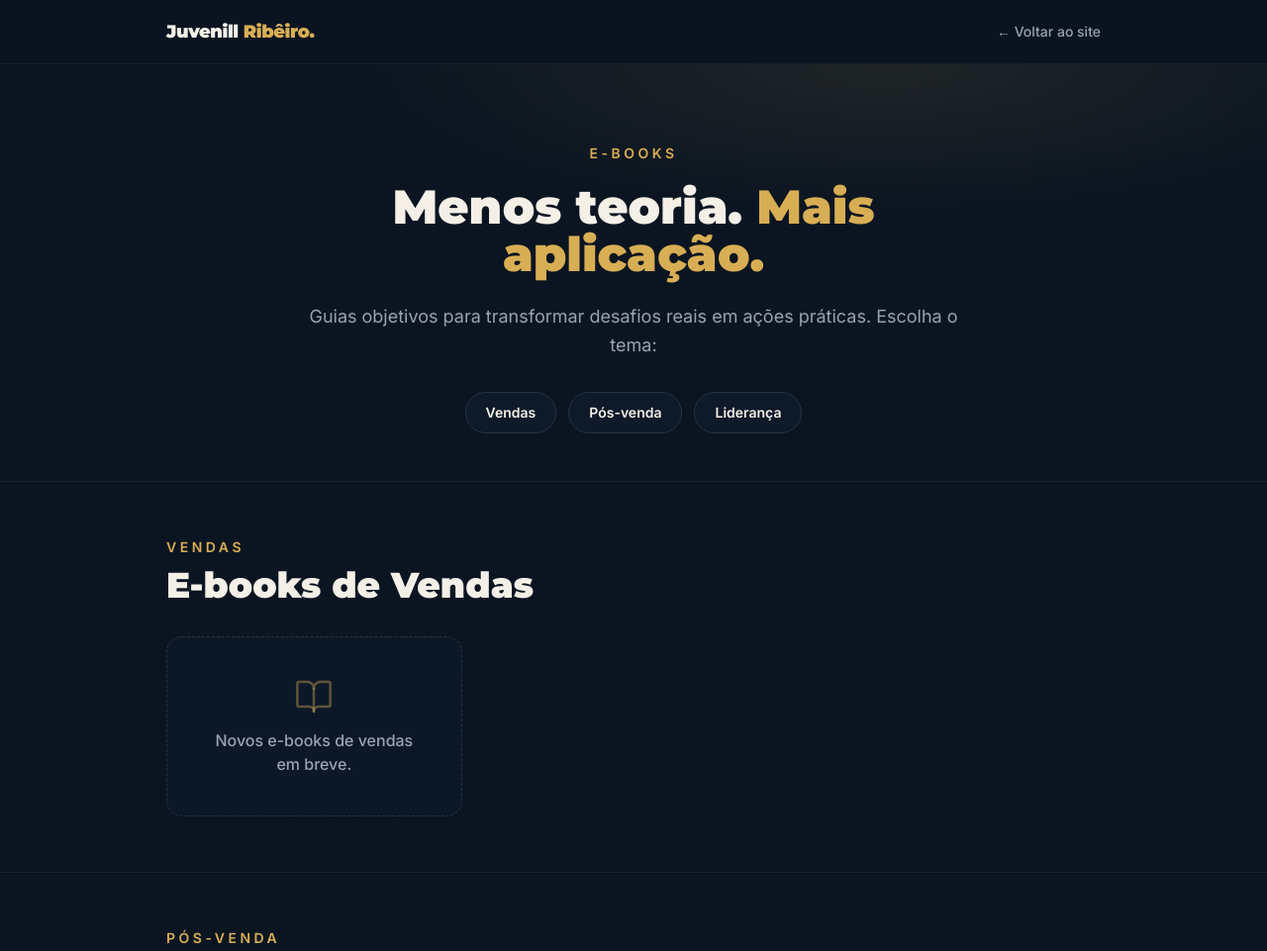
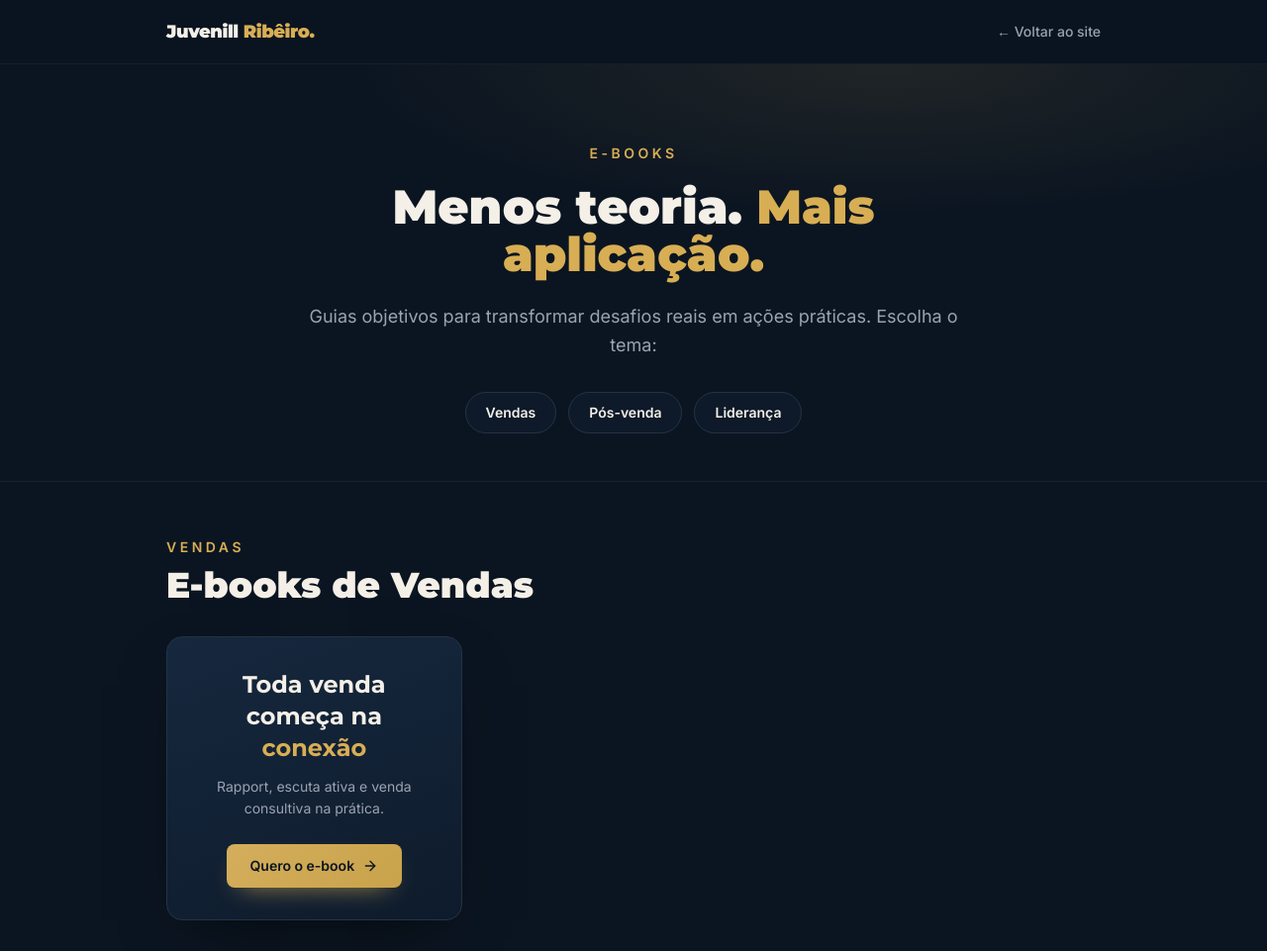
Before and after one commit to juvenilsrj-hue/site-juvenil, a plain HTML site: page ebook/index.html in a window 1280 px wide. Shown: the top 961 px of the page at 99% size. Drawn offline with nearby package versions, Linux system fonts and the light colour scheme.

Commit message:
E-books: adiciona e-book de Vendas (Toda venda comeca na conexao, link L)

```diff
--- a/ebook/index.html
+++ b/ebook/index.html
@@ -50,9 +50,13 @@
       <p class="text-brand text-sm font-semibold tracking-[0.25em] uppercase mb-2">Vendas</p>
       <h2 class="font-display font-black text-3xl md:text-4xl leading-tight mb-8">E-books de Vendas</h2>
       <div class="grid sm:grid-cols-2 lg:grid-cols-3 gap-6">
-        <article class="flex flex-col items-center justify-center text-center bg-card/30 border border-dashed border-border rounded-2xl p-10 text-muted-foreground">
-          <svg xmlns="http://www.w3.org/2000/svg" viewBox="0 0 24 24" fill="none" stroke="currentColor" stroke-width="1.5" stroke-linecap="round" stroke-linejoin="round" class="w-10 h-10 text-brand/40 mb-3" aria-hidden="true"><path d="M12 7v14"></path><path d="M3 18a1 1 0 0 1-1-1V4a1 1 0 0 1 1-1h5a4 4 0 0 1 4 4 4 4 0 0 1 4-4h5a1 1 0 0 1 1 1v13a1 1 0 0 1-1 1h-6a3 3 0 0 0-3 3 3 3 0 0 0-3-3z"></path></svg>
-          <p class="font-medium">Novos e-books de vendas em breve.</p>
+        <!-- E-BOOK: Toda venda começa na conexão -->
+        <article class="flex flex-col text-center bg-card-gradient border border-border rounded-2xl shadow-card-soft p-8 hover:border-brand/40 transition-colors">
+          <div class="flex-1 flex flex-col">
+            <h3 class="font-display font-bold text-xl md:text-2xl mb-3 leading-snug">Toda venda começa na <span class="text-brand">conexão</span></h3>
+            <p class="text-muted-foreground text-sm leading-relaxed">Rapport, escuta ativa e venda consultiva na prática.</p>
+          </div>
+          <a href="https://go.hotmart.com/L106379050J?dp=1" target="_blank" rel="noopener noreferrer" class="self-center inline-flex items-center gap-2 bg-brand-gradient text-brand-foreground font-semibold px-6 py-3 rounded-lg shadow-brand hover:opacity-90 transition-opacity text-sm mt-6">Quero o e-book <svg xmlns="http://www.w3.org/2000/svg" width="24" height="24" viewBox="0 0 24 24" fill="none" stroke="currentColor" stroke-width="2" stroke-linecap="round" stroke-linejoin="round" class="w-4 h-4" aria-hidden="true"><path d="M5 12h14"></path><path d="m12 5 7 7-7 7"></path></svg></a>
         </article>
       </div>
     </div>
```
